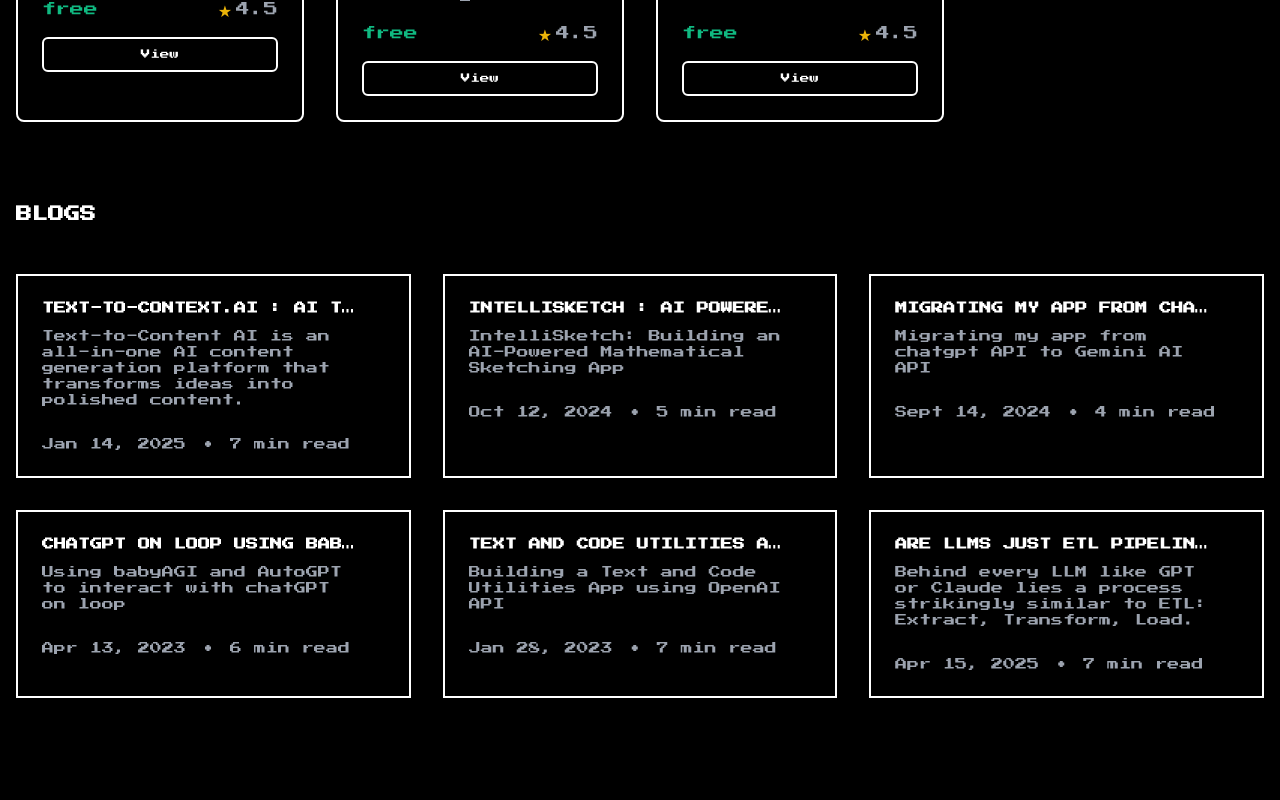
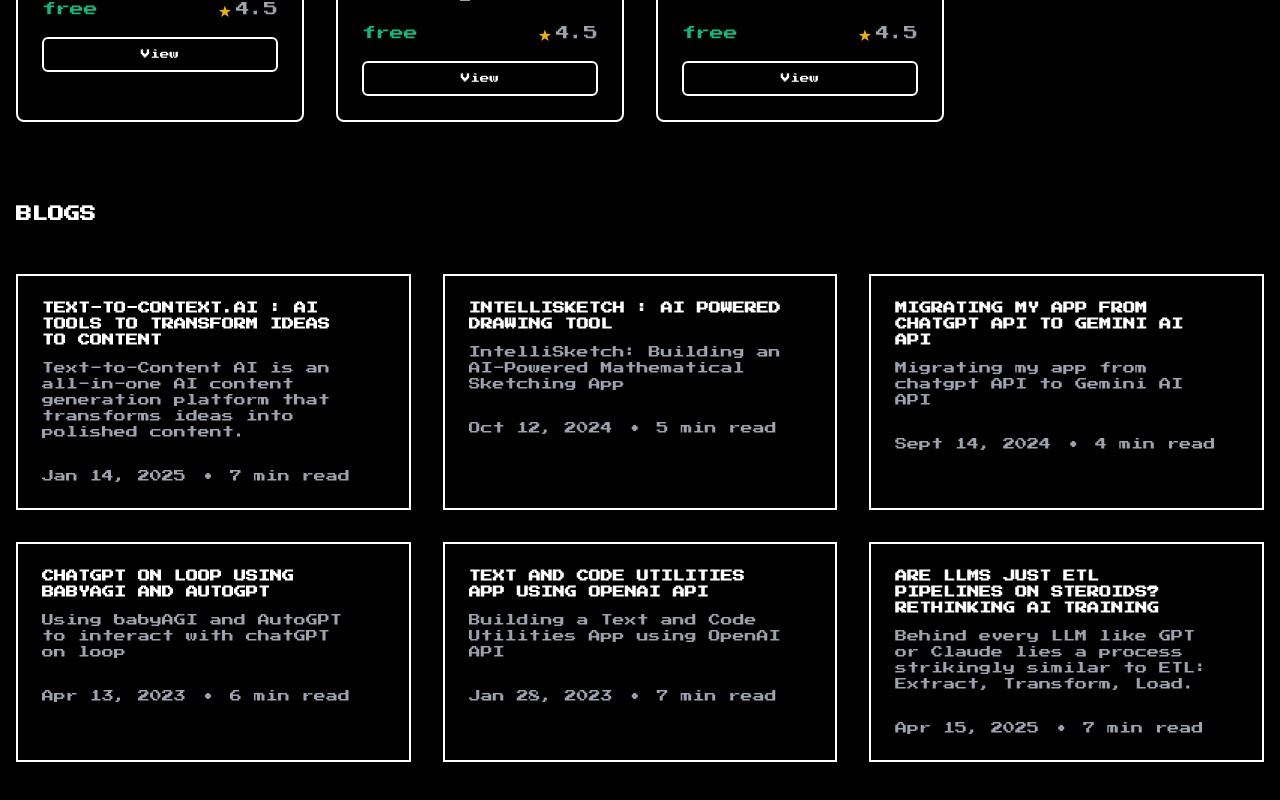
Before and after one commit to ayazmirza54/ai-gadgets, a React (Vite) app: page / in a window 1280 px wide. Shown: the part 1339-2139 px from the top of the page. Built offline with nearby package versions, Linux system fonts and the light colour scheme.

Commit message:
Update BlogCard.tsx

```diff
--- a/src/components/BlogCard.tsx
+++ b/src/components/BlogCard.tsx
@@ -21,7 +21,7 @@ export function BlogCard({ title, subtitle, date, readTime, source, icon, onClic
                 <div className="space-y-3 w-full overflow-hidden">
                     <div className="flex items-center space-x-2 w-full overflow-hidden">
                         {icon}
-                        <h3 className="text-xs overflow-hidden text-ellipsis whitespace-nowrap font-bold uppercase shimmer-text max-w-full">{title}</h3>
+                        <h3 className="text-xs overflow-hidden text-ellipsis whitespace-wrap font-bold uppercase shimmer-text max-w-full">{title}</h3>
                     </div>
                     <p className="text-xs text-gray-400">{subtitle}</p>
                     <div className="text-xs text-gray-400 flex items-center space-x-4 pt-4">
```
